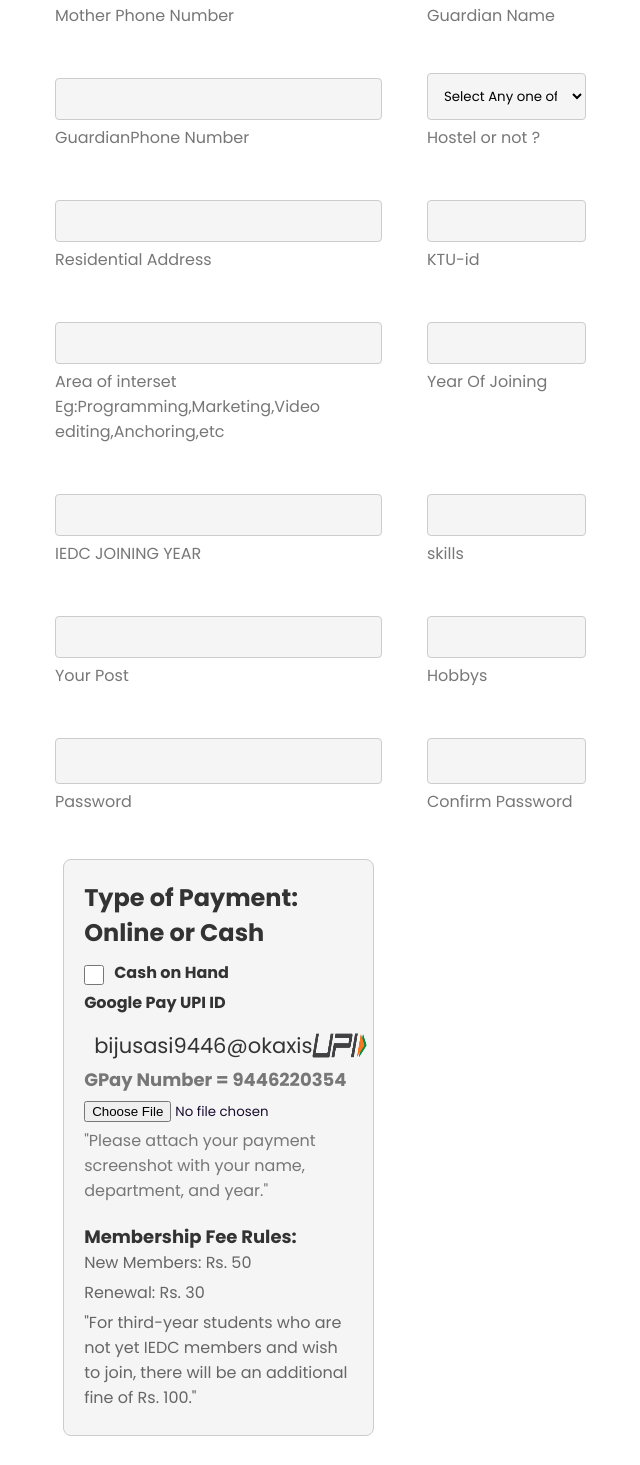
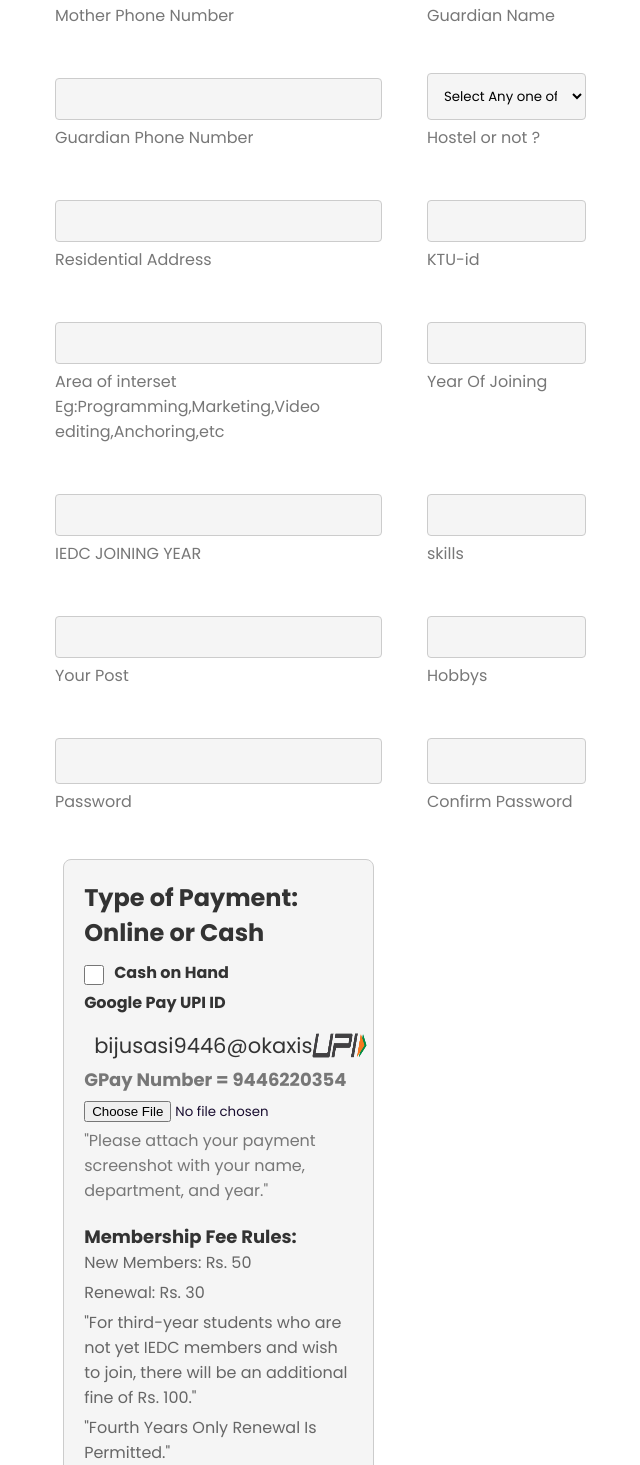
Before and after one commit to iedcsnmimt/website, a React (Create React App) app: page /login/studentSignUp/0 in a window 1280 px wide. Shown: the part 1145-2610 px from the top of the page, without its empty margins (255-895 px from the left). Built offline with nearby package versions, Linux system fonts and the light colour scheme; no server answers.

Commit message:
Add files via upload

```diff
--- a/src/Pages/StaffDashboard.js
+++ b/src/Pages/StaffDashboard.js
@@ -30,9 +30,6 @@ import {
 } from '@mui/material';
 import DeleteIcon from '@mui/icons-material/Delete';
 import CloseIcon from '@mui/icons-material/Close';
-import jsPDF from 'jspdf';
-import html2canvas from 'html2canvas';
-import * as XLSX from 'xlsx';
 
 import { firestore, auth ,storage} from '../firebaseConfig';
 import PropTypes from 'prop-types';
@@ -445,6 +442,7 @@ const handleTabChange = (event, newValue) => {
             <TableCell>Year</TableCell>
             <TableCell>Branch</TableCell>
             <TableCell>E-Mail ID</TableCell>
+            <TableCell>Gmail ID</TableCell>
             <TableCell>Phone Number</TableCell>
             <TableCell>Blood Group</TableCell>
             <TableCell>Father Name</TableCell>
@@ -460,8 +458,11 @@ const handleTabChange = (event, newValue) => {
             <TableCell>Year of Joining</TableCell>
             <TableCell>Year of Joining IEDC</TableCell>
             <TableCell>Skills</TableCell>
+            <TableCell>Online Payment</TableCell>
             <TableCell>IEDC Posts</TableCell>
             <TableCell>Assigned Post</TableCell>
+
+
           </TableRow>
         </TableHead>
         <TableBody>
@@ -472,6 +473,7 @@ const handleTabChange = (event, newValue) => {
               <TableCell>{student.year}</TableCell>
               <TableCell>{student.Branch}</TableCell>
               <TableCell>{student.email}</TableCell>
+              <TableCell>{student.gmail}</TableCell>
               <TableCell>{student.phone}</TableCell>
               <TableCell>{student.bloodgroup}</TableCell>
               <TableCell>{student.fathername}</TableCell>
@@ -487,7 +489,9 @@ const handleTabChange = (event, newValue) => {
               <TableCell>{student.yearofjoining}</TableCell>
               <TableCell>{student.iedcjoiningdate}</TableCell>
               <TableCell>{student.skills}</TableCell>
+              <TableCell>{student.cashOnHand ? 'No' : 'Yes'}</TableCell>
               <TableCell>{student.posts}</TableCell>
+
               <TableCell>
                 <FormControl>
                   <InputLabel>Assign Post</InputLabel>
@@ -498,6 +502,7 @@ const handleTabChange = (event, newValue) => {
                     }
                   >
                     <MenuItem value="">None</MenuItem>
+                    <MenuItem value="NotMember">Not Verify</MenuItem>
                     <MenuItem value="Member">Member</MenuItem>
                     <MenuItem value="CEO">CEO</MenuItem>
                     <MenuItem value="CTO">CTO</MenuItem>
@@ -514,6 +519,7 @@ const handleTabChange = (event, newValue) => {
                     <MenuItem value="IPR AND RESEARCH OFFICER">IPR AND RESEARCH OFFICER</MenuItem>
                   </Select>
                 </FormControl>
+
               </TableCell>
             </TableRow>
           ))}
--- a/src/Pages/StudentSignUp.js
+++ b/src/Pages/StudentSignUp.js
@@ -328,7 +328,7 @@ function StudentSignupPage() {
                 <label for="guardianphnumber">
                 </label>
                 <input type="tel" name="guardianphnumber" id="guardianphnumber" required />
-                <span>GuardianPhone Number</span>
+                <span>Guardian Phone Number</span>
                 <div class="error"></div>
               </div>
 
@@ -339,8 +339,8 @@ function StudentSignupPage() {
                 <select name="hostel" id="hostel" required>
 
                   <option value="">Select Any one of it</option>
-                  <option value="hostel">Yes Iam in Hostel</option>
-                  <option value="notinhostel">No iam not in hostel</option>
+                  <option value="hostel">Yes I am in Hostel</option>
+                  <option value="notinhostel">No I am not in hostel</option>
 
 
 
@@ -488,6 +488,8 @@ function StudentSignupPage() {
                     <li>New Members: Rs. 50</li>
                     <li>Renewal: Rs. 30</li>
                     <li>"For third-year students who are not yet IEDC members and wish to join, there will be an additional fine of Rs. 100."</li>
+                    <li>"Fourth Years Only Renewal Is Permitted."</li>
+
 
                   </ul>
                 </div>
```
